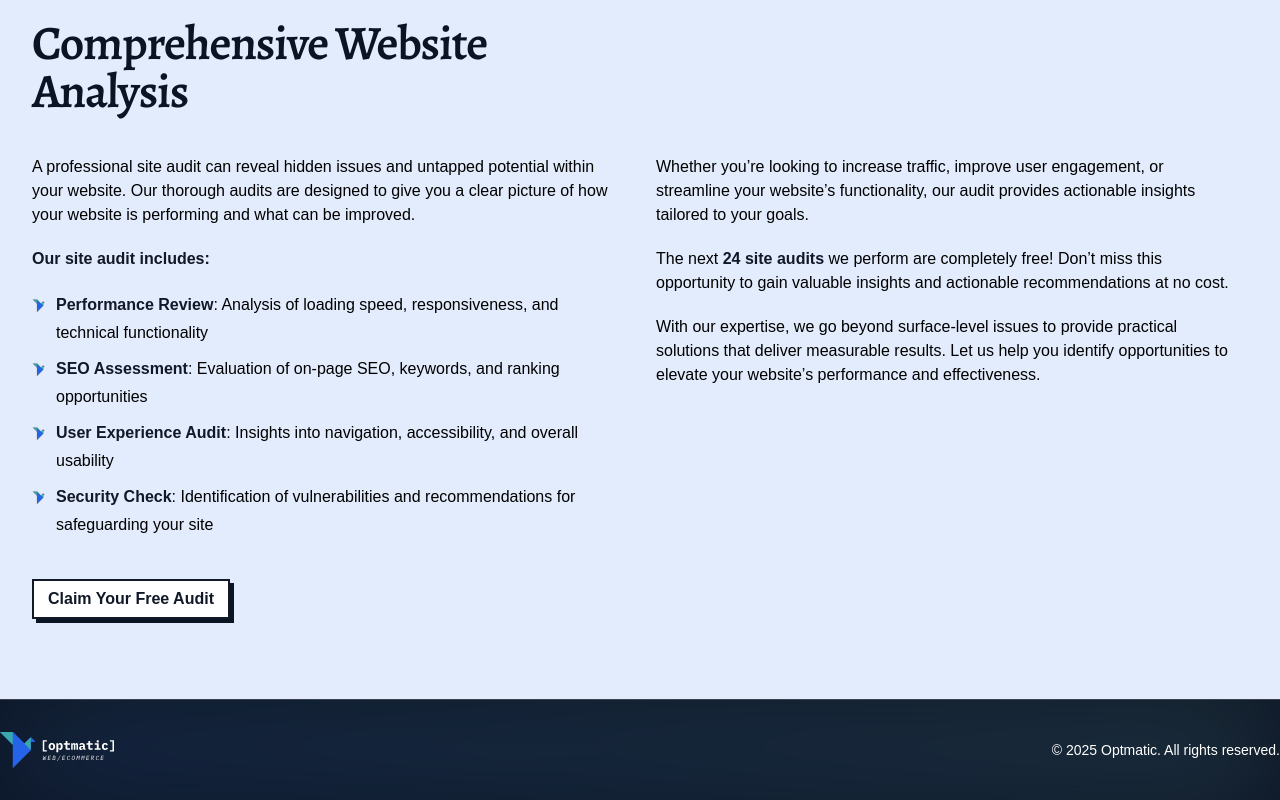
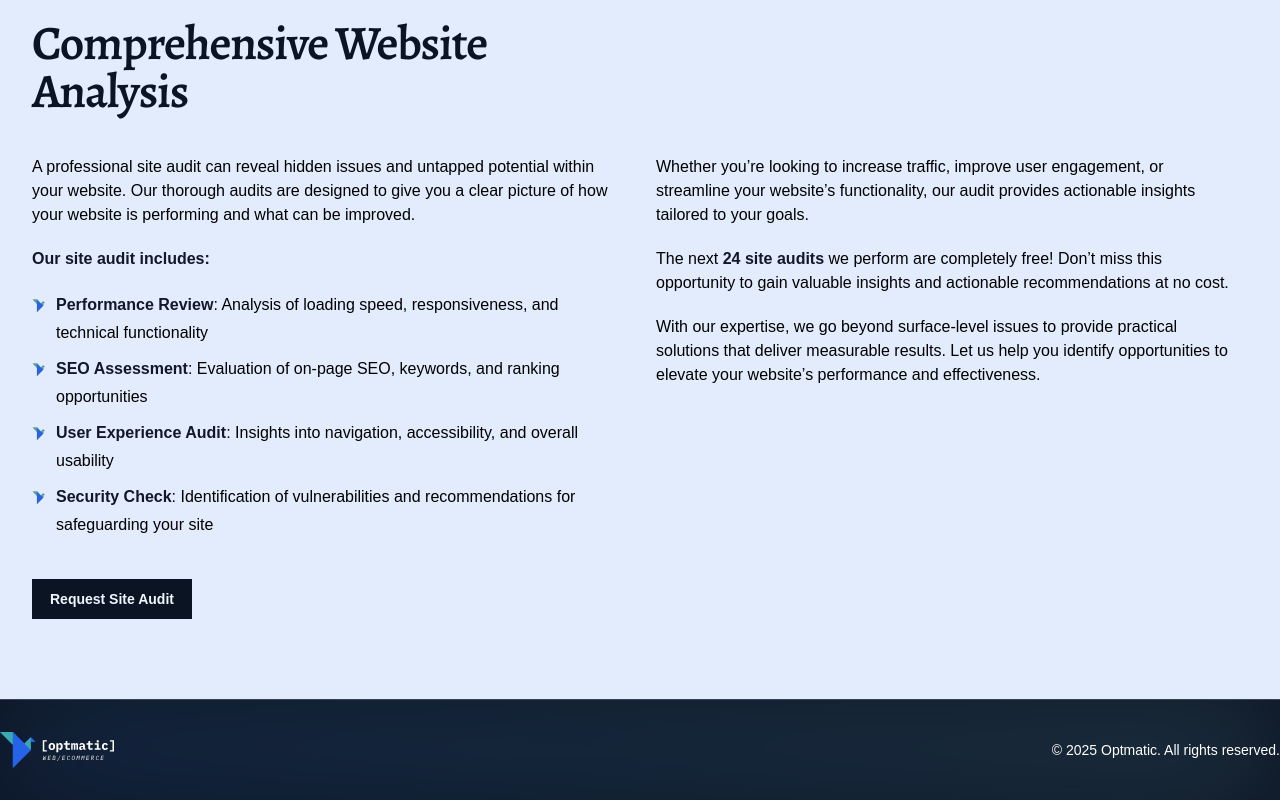
Before and after one commit to optmatic/verygoodweb, a Next.js app: page /site-audit in a window 1280 px wide. Shown: the part 549-1349 px from the top of the page. Built offline with nearby package versions, Linux system fonts and the light colour scheme.

Commit message:
metadata

```diff
--- a/src/app/e-commerce/page.tsx
+++ b/src/app/e-commerce/page.tsx
@@ -6,11 +6,11 @@ import SubPageLayoutAlt from "@/app/layouts/SubPageLayoutAlt"
 import SimpleContent from "@/components/subpage-components/SimpleContent";
 
 const metadata = {
-  title: "E-commerce | Optmatic",
-  description: "E-commerce services for your business.",
+  title: "E-commerce web development | Optmatic",
+  description: "Optmatic creates powerful e-commerce platforms that drive sales, enhance user experiences, and support your business growth.",
 }
 
-export default function WebDevelopment() {
+export default function Ecommerce() {
   // const components = [
 
   //   {
--- a/src/app/get-started/page.tsx
+++ b/src/app/get-started/page.tsx
@@ -7,8 +7,8 @@ import SubPageLayoutAlt from "@/app/layouts/SubPageLayoutAlt"
 import GetStartedUI from "@/components/contact/GetStarted";
 
 const metadata = {
-  title: "E-commerce | Optmatic",
-  description: "E-commerce services for your business.",
+  title: "Get Started | Optmatic",
+  description: "Interested in working with Optmatic? Complete the form below and we'll get back to you as soon as possible.",
 }
 
 export default function GetStartedPage() {
--- a/src/app/more-info/page.tsx
+++ b/src/app/more-info/page.tsx
@@ -9,19 +9,19 @@ import { DownloadPriceList } from "@/components/price-list/DownloadPriceList";
 
 
 const metadata = {
-  title: "Contact us | Optmatic",
-  description: "Contact us for any questions or enquiries.",
+  title: "More Information | Optmatic",
+  description: "Learn more about Optmatic and our services.",
 }
 
 export default function MoreInfo() {
-  const components = [
+  // const components = [
 
-    {
-      id: "contact",
-      name: "Contact",
-      icon: QuestionMarkCircleIcon as React.ComponentType<unknown>
-    }
-  ]
+  //   {
+  //     id: "contact",
+  //     name: "Contact",
+  //     icon: QuestionMarkCircleIcon as React.ComponentType<unknown>
+  //   }
+  // ]
 
   return (
     <SubPageLayoutAlt
--- a/src/app/site-audit/page.tsx
+++ b/src/app/site-audit/page.tsx
@@ -26,9 +26,9 @@ export default function SiteAudit() {
     subtitle="Gain valuable insights into your website’s performance, usability, and overall effectiveness with a professional audit tailored to your business."
   >
     <SimpleContent
-      badge="Limited Offer: Free for the Next 24 Requests!"
-      title="Comprehensive Website Analysis"
-      leftColumnContent={`A professional site audit can reveal hidden issues and untapped potential within your website. Our thorough audits are designed to give you a clear picture of how your website is performing and what can be improved.
+        badge="Limited Offer: Free for the Next 24 Requests!"
+        title="Comprehensive Website Analysis"
+        leftColumnContent={`A professional site audit can reveal hidden issues and untapped potential within your website. Our thorough audits are designed to give you a clear picture of how your website is performing and what can be improved.
 
   **Our site audit includes:**
 
@@ -37,14 +37,14 @@ export default function SiteAudit() {
   - **User Experience Audit**: Insights into navigation, accessibility, and overall usability
   - **Security Check**: Identification of vulnerabilities and recommendations for safeguarding your site
   `}
-      rightColumnContent={`Whether you’re looking to increase traffic, improve user engagement, or streamline your website’s functionality, our audit provides actionable insights tailored to your goals.
+        rightColumnContent={`Whether you’re looking to increase traffic, improve user engagement, or streamline your website’s functionality, our audit provides actionable insights tailored to your goals.
 
   The next **24 site audits** we perform are completely free! Don’t miss this opportunity to gain valuable insights and actionable recommendations at no cost.
 
-  With our expertise, we go beyond surface-level issues to provide practical solutions that deliver measurable results. Let us help you identify opportunities to elevate your website’s performance and effectiveness.`}
-      ctaText="Claim Your Free Audit"
-      ctaLink="/get-started"
-    />
+  With our expertise, we go beyond surface-level issues to provide practical solutions that deliver measurable results. Let us help you identify opportunities to elevate your website’s performance and effectiveness.`} />
+    <div className="-mt-4 mb-12">
+      <SiteAuditForm />
+    </div>
   </SubPageLayoutAlt>
 
   );
--- a/src/app/website-management/page.tsx
+++ b/src/app/website-management/page.tsx
@@ -8,8 +8,8 @@ import SimpleContent from "@/components/subpage-components/SimpleContent";
 // import SubPageLayoutAlt from "../layouts/SubPageLayoutAlt";
 
 const metadata = {
-  title: "Web Development | Optmatic",
-  description: "Web Development services for your business.",
+  title: "Website Management | Optmatic",
+  description: "Let Optmatic handle the technical and strategic aspects of your website, so you can focus on what matters most—your business.",
 }
 
 export default function WebsiteManagement() {
--- a/src/app/wordpress-solutions/page.tsx
+++ b/src/app/wordpress-solutions/page.tsx
@@ -9,7 +9,7 @@ import SubPageLayoutAlt from "../layouts/SubPageLayoutAlt";
 
 const metadata = {
   title: "WordPress Solutions | Optmatic",
-  description: "WordPress Solutions services for your business.",
+  description: "Transform your WordPress website into a powerful tool for growth with our customised, expert solutions.",
 }
 
 export default function WordPressSolutions() {
--- a/src/components/subpage-components/SimpleContent.tsx
+++ b/src/components/subpage-components/SimpleContent.tsx
@@ -8,8 +8,8 @@ interface SimpleContentProps {
   title: string;
   leftColumnContent: string;
   rightColumnContent: string;
-  ctaText: string;
-  ctaLink: string;
+  ctaText?: string;
+  ctaLink?: string;
   imageSrc?: string;
   imageAlt?: string;
 }
```
